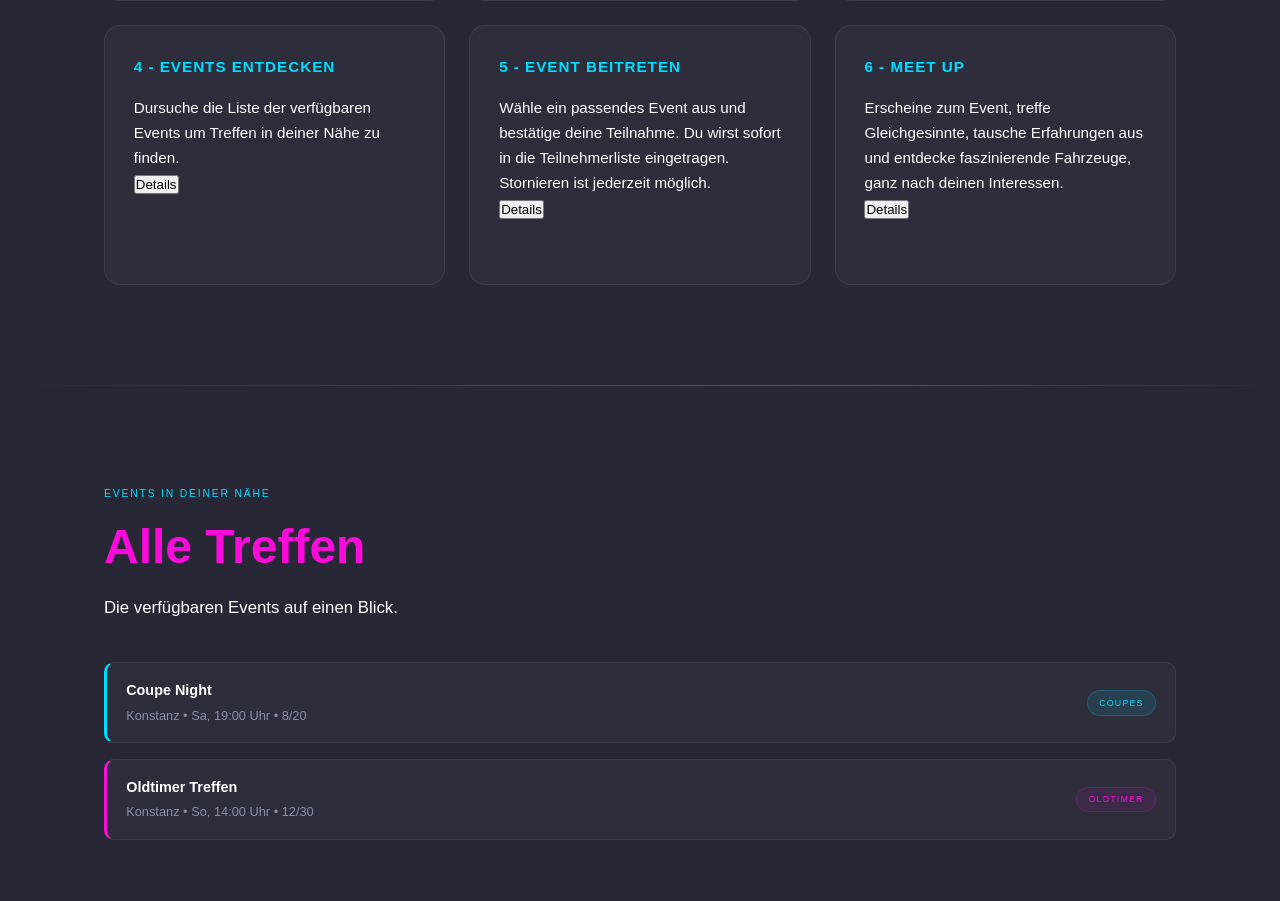
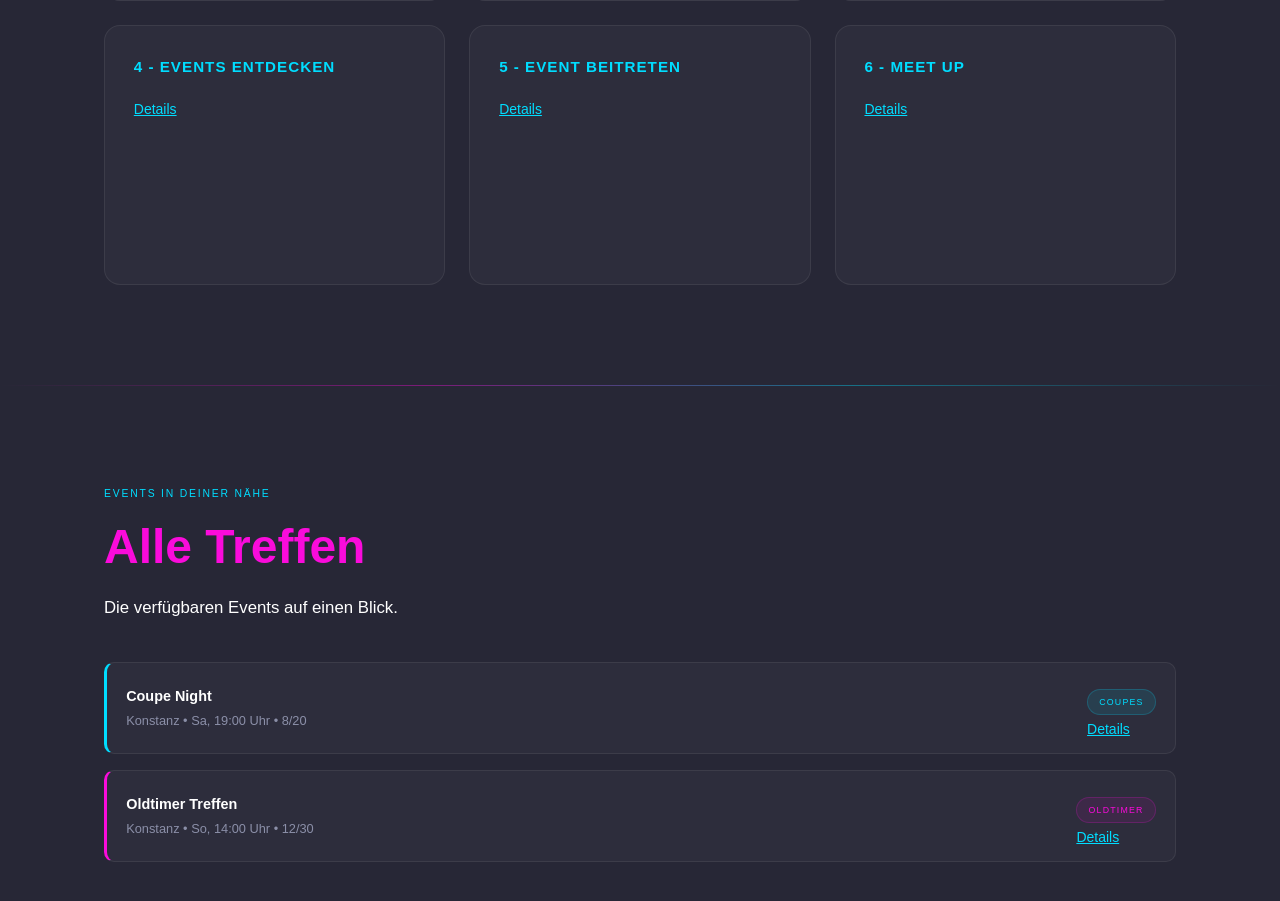
Before and after one commit to htwg-in-schneider/frontend-carmeet, a Vue app: page / in a window 1280 px wide. Shown: the part 1908-2809 px from the top of the page. Built offline with nearby package versions, Linux system fonts and the light colour scheme.

Commit message:
Iteration 3: updated

```diff
--- a/src/App.vue
+++ b/src/App.vue
@@ -129,11 +129,7 @@ export default {
           {{ step.id }} - {{ step.title }}
         </div>
 
-        <p class="step-desc">
-          {{ step.text }}
-        </p>
-
-        <button @click="showStep(step)">
+        <button class="details-btn" @click="showStep(step)">
           Details
         </button>
 
@@ -164,7 +160,20 @@ export default {
             {{ event.location }} • {{ event.time }} • {{ event.spots }}
           </div>
         </div>
-        <div class="event-mini-badge" :class="event.category + '-badge'">{{ event.category }}</div>
+        <div class="event-bottom">
+
+        <div
+          class="event-mini-badge"
+          :class="event.category + '-badge'"
+        >
+          {{ event.category }}
+        </div>
+
+        <button class="details-btn" @click="showDetails(event)">
+          Details
+        </button>
+
+</div>
       </div>
 
     </div>
--- a/src/assets/styles.css
+++ b/src/assets/styles.css
@@ -431,6 +431,30 @@ section {
   background: rgba(250,11,219,0.08);
 }
 
+.details-btn {
+  background: none;
+  border: none;
+  color: #00DDFF;
+  font-family: inherit;
+  font-size: 14px;
+  cursor: pointer;
+
+  text-decoration: underline;
+  padding: 0;
+}
+
+.details-btn:hover {
+  color: #66eaff;
+}
+
+.event-bottom {
+  display: flex;
+  flex-direction: column;
+  align-items: flex-start;
+  gap: 6px;
+  margin-top: 10px;
+}
+
 /* ─── UPGRADE SECTION ─── */
 .upgrade-layout {
   display: grid;
```
